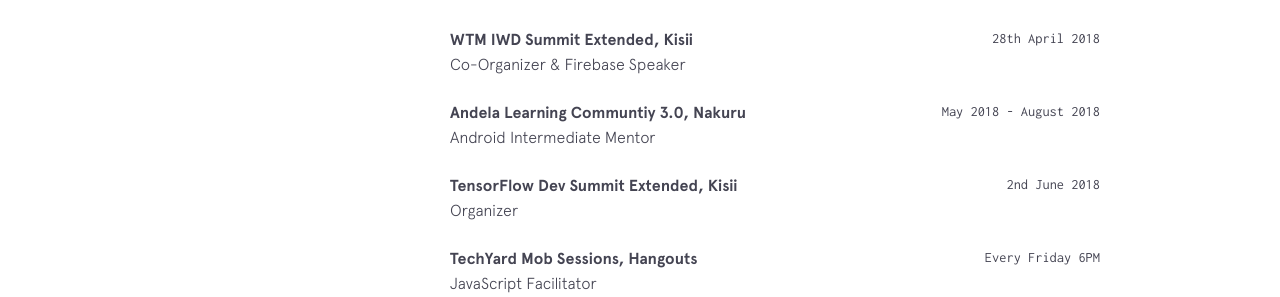
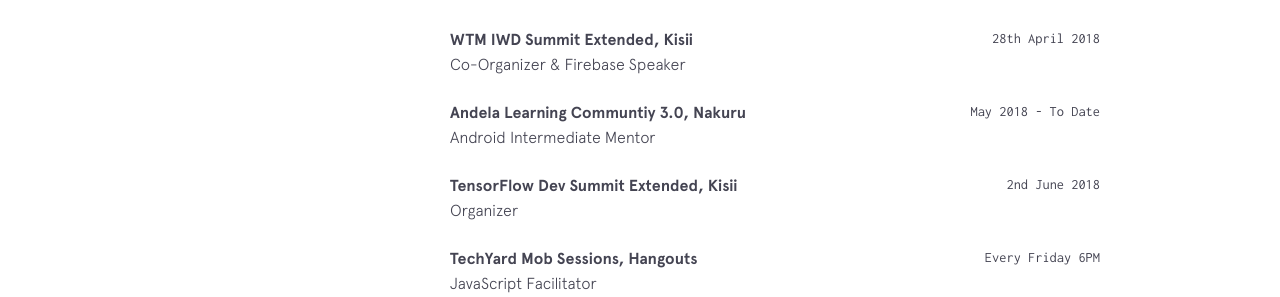
Before and after one commit to Timtech4u/timtech4u.github.io, a Jekyll site: the page built from index.html, in a window 1280 px wide and 900 px high, scrolled down 5488 px. Shown: the part 332-629 px from the top of the window. Built offline with Jekyll 4.4.1, drawn with Linux system fonts in a browser that asks for light colours; nearby versions of some CDN libraries.

```diff
--- a/_data/conferences.yml
+++ b/_data/conferences.yml
@@ -25,7 +25,7 @@
 
 - company: Andela Learning Communtiy 3.0, Nakuru
   url: https://www.eventbrite.com/o/andela-learning-community-nakuru-16475574329
-  time: May 2018 - August 2018
+  time: May 2018 - To Date
   position: Android Intermediate Mentor
 
 - company: TensorFlow Dev Summit Extended, Kisii
```
